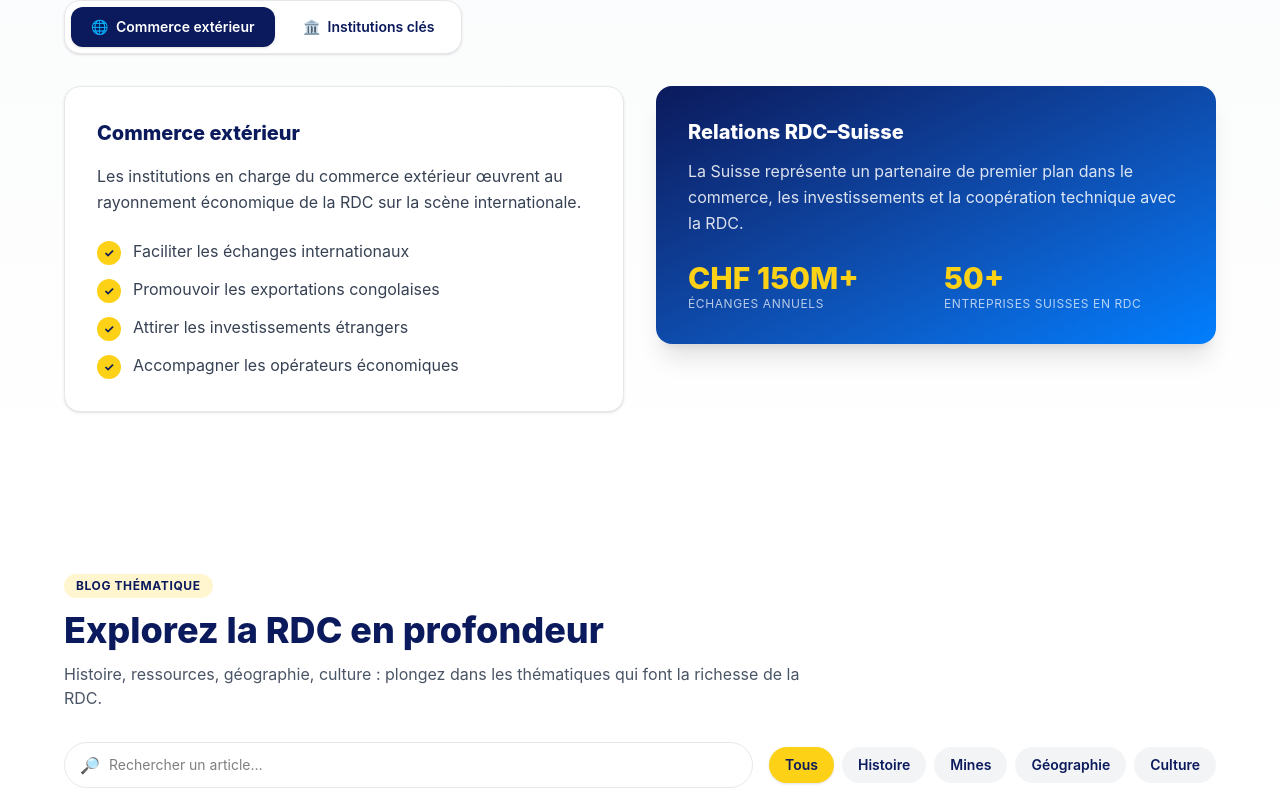
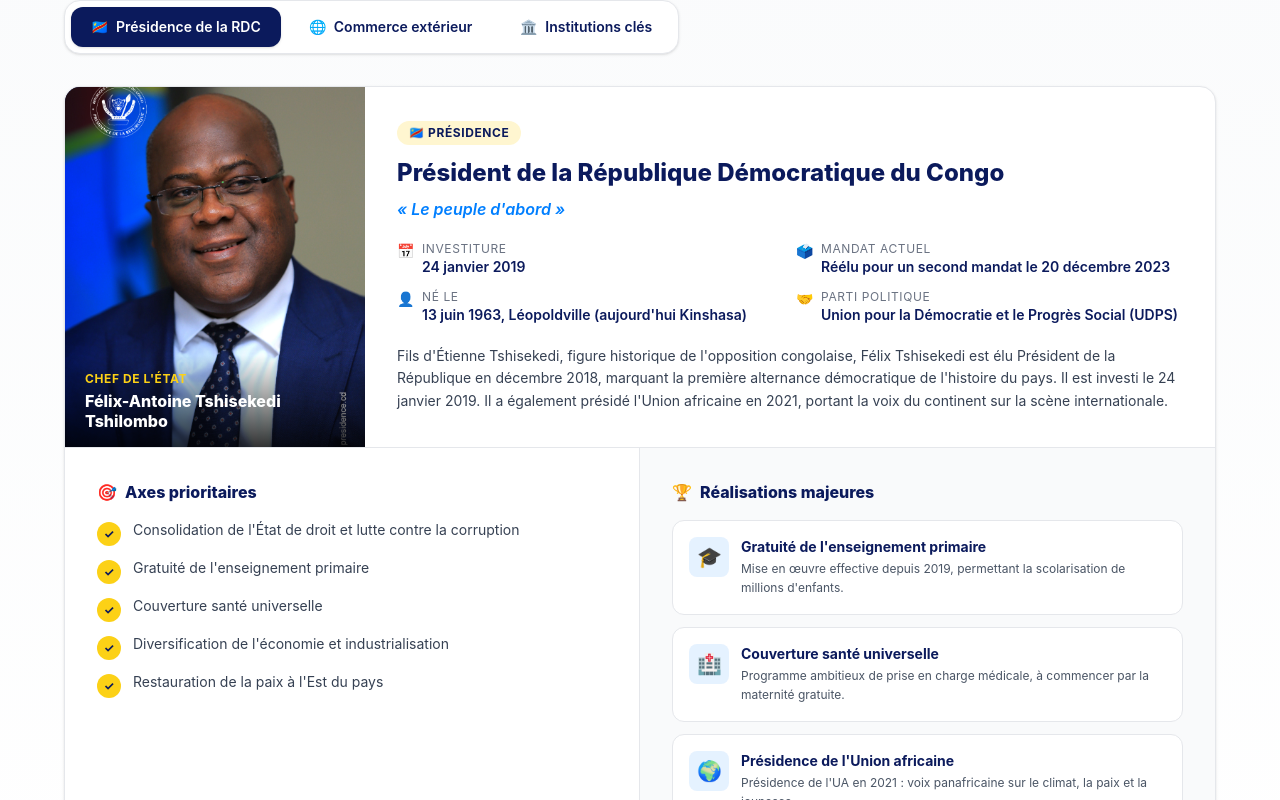
Before and after one commit to ibosgnv/amba_berne_front, an Angular app in the folder amba-front/: page /rdc in a window 1280 px wide. Shown: the part 1500-2300 px from the top of the page. Built offline with nearby package versions, Linux system fonts and the light colour scheme.

Commit message:
Changes in the RDC page

```diff
--- a/amba-front/src/components/rdc/blog/blog.component.html
+++ b/amba-front/src/components/rdc/blog/blog.component.html
@@ -17,14 +17,24 @@
     <div class="flex flex-col md:flex-row md:items-center gap-4 mb-8">
       <!-- Search -->
       <div class="relative flex-1">
-        <span class="absolute left-4 top-1/2 -translate-y-1/2 text-gray-400">🔎</span>
+        <span class="absolute left-4 top-1/2 -translate-y-1/2 text-gray-400 pointer-events-none">🔎</span>
         <input
           type="search"
           [value]="query()"
           (input)="updateQuery($any($event.target).value)"
-          placeholder="Rechercher un article…"
-          class="w-full pl-11 pr-4 py-3 rounded-full border border-gray-200 focus:border-[#007FFF] focus:outline-none focus:ring-4 focus:ring-[#007FFF]/10 text-sm"
+          placeholder="Rechercher un article (titre, thème, mot-clé)…"
+          class="w-full pl-11 pr-10 py-3 rounded-full border border-gray-200 focus:border-[#007FFF] focus:outline-none focus:ring-4 focus:ring-[#007FFF]/10 text-sm"
         />
+        @if (query()) {
+          <button
+            type="button"
+            (click)="clearQuery()"
+            aria-label="Effacer la recherche"
+            class="absolute right-3 top-1/2 -translate-y-1/2 w-7 h-7 rounded-full bg-gray-100 hover:bg-gray-200 text-gray-500 flex items-center justify-center text-sm cursor-pointer transition"
+          >
+            ✕
+          </button>
+        }
       </div>
       <!-- Filters -->
       <div class="flex flex-wrap gap-2">
@@ -41,6 +51,17 @@
         }
       </div>
     </div>
+
+    <!-- Résumé des résultats -->
+    @if (query() || activeCategory() !== 'all') {
+      <p class="text-sm text-gray-500 mb-4">
+        {{ visible().length }}
+        {{ visible().length > 1 ? 'articles trouvés' : 'article trouvé' }}
+        @if (query()) {
+          pour « <span class="font-semibold text-[#0b1a5c]">{{ query() }}</span> »
+        }
+      </p>
+    }
 
     <!-- Articles grid -->
     <div class="grid sm:grid-cols-2 lg:grid-cols-3 gap-6">
--- a/amba-front/src/components/rdc/blog/blog.component.ts
+++ b/amba-front/src/components/rdc/blog/blog.component.ts
@@ -94,8 +94,12 @@ export class RdcBlogComponent {
     const q = this.query().toLowerCase().trim();
     return this.articles.filter((a) => {
       const matchCat = cat === "all" || a.category === cat;
-      const matchQ = !q || a.title.toLowerCase().includes(q) || a.excerpt.toLowerCase().includes(q);
-      return matchCat && matchQ;
+      if (!matchCat) return false;
+      if (!q) return true;
+      const haystack = [a.title, a.excerpt, a.tag, a.category]
+        .join(" ")
+        .toLowerCase();
+      return haystack.includes(q);
     });
   });
 
@@ -106,4 +110,8 @@ export class RdcBlogComponent {
   updateQuery(value: string) {
     this.query.set(value);
   }
+
+  clearQuery() {
+    this.query.set("");
+  }
 }
--- a/amba-front/src/components/rdc/hero/hero.component.html
+++ b/amba-front/src/components/rdc/hero/hero.component.html
@@ -7,9 +7,9 @@
   <div class="absolute top-0 left-0 right-0 h-1.5 bg-gradient-to-r from-[#007FFF] via-[#FCD116] to-[#CE1126]"></div>
 
   <div class="relative max-w-6xl mx-auto px-6 py-16 lg:py-24 text-white w-full">
-    <span class="inline-block bg-[#FCD116] text-[#0b1a5c] px-4 py-1.5 rounded-full text-xs font-extrabold uppercase tracking-widest mb-5">
+    <!--<span class="inline-block bg-[#FCD116] text-[#0b1a5c] px-4 py-1.5 rounded-full text-xs font-extrabold uppercase tracking-widest mb-5">
       🇨🇩 République Démocratique du Congo
-    </span>
+    </span> -->
     <h1 class="text-4xl md:text-6xl lg:text-7xl font-extrabold mb-5 leading-[1.05] max-w-4xl">
       Au cœur de l'<span class="text-[#FCD116]">Afrique</span>
     </h1>
--- a/amba-front/src/components/rdc/institutions/institutions.component.html
+++ b/amba-front/src/components/rdc/institutions/institutions.component.html
@@ -31,6 +31,109 @@
     </div>
 
     <!-- Content -->
+    @if (activeTab() === 'presidence') {
+      <div class="bg-white rounded-2xl border border-gray-200 shadow-sm overflow-hidden">
+        <!-- En-tête avec photo + identité -->
+        <div class="grid md:grid-cols-[300px_1fr] gap-0">
+          <!-- Portrait -->
+          <div class="relative bg-gradient-to-br from-[#0b1a5c] via-[#11235e] to-[#007FFF] min-h-[360px] flex items-end justify-center overflow-hidden">
+            <img
+              [src]="president.photo"
+              [alt]="president.nom"
+              class="absolute inset-0 w-full h-full object-cover"
+              onerror="this.style.display='none'; this.nextElementSibling.style.display='flex';"
+            />
+            <div class="absolute inset-0 hidden flex-col items-center justify-center text-white">
+              <div class="text-7xl mb-3">🎖️</div>
+              <div class="text-sm text-white/70 italic">Portrait officiel</div>
+            </div>
+            <div class="relative z-10 bg-gradient-to-t from-black/80 via-black/40 to-transparent text-white px-5 py-4 w-full">
+              <div class="text-xs uppercase tracking-wider text-[#FCD116] font-bold mb-1">Chef de l'État</div>
+              <div class="font-extrabold leading-tight">{{ president.nom }}</div>
+            </div>
+          </div>
+
+          <!-- Infos -->
+          <div class="p-6 md:p-8">
+            <span class="inline-block bg-[#FCD116]/20 text-[#0b1a5c] px-3 py-1 rounded-full text-xs font-bold uppercase tracking-wider mb-3">
+              🇨🇩 Présidence
+            </span>
+            <h3 class="text-2xl font-extrabold text-[#0b1a5c] mb-2">{{ president.fonction }}</h3>
+            <p class="text-[#007FFF] italic font-semibold mb-5">{{ president.devise }}</p>
+
+            <div class="grid sm:grid-cols-2 gap-3 text-sm mb-5">
+              <div class="flex items-start gap-2">
+                <span class="text-[#007FFF] shrink-0">📅</span>
+                <div>
+                  <div class="text-xs uppercase tracking-wider text-gray-500">Investiture</div>
+                  <div class="font-semibold text-[#0b1a5c]">{{ president.investiture }}</div>
+                </div>
+              </div>
+              <div class="flex items-start gap-2">
+                <span class="text-[#007FFF] shrink-0">🗳️</span>
+                <div>
+                  <div class="text-xs uppercase tracking-wider text-gray-500">Mandat actuel</div>
+                  <div class="font-semibold text-[#0b1a5c]">{{ president.reelection }}</div>
+                </div>
+              </div>
+              <div class="flex items-start gap-2">
+                <span class="text-[#007FFF] shrink-0">👤</span>
+                <div>
+                  <div class="text-xs uppercase tracking-wider text-gray-500">Né le</div>
+                  <div class="font-semibold text-[#0b1a5c]">{{ president.naissance }}</div>
+                </div>
+              </div>
+              <div class="flex items-start gap-2">
+                <span class="text-[#007FFF] shrink-0">🤝</span>
+                <div>
+                  <div class="text-xs uppercase tracking-wider text-gray-500">Parti politique</div>
+                  <div class="font-semibold text-[#0b1a5c]">{{ president.parti }}</div>
+                </div>
+              </div>
+            </div>
+
+            <p class="text-gray-700 leading-relaxed text-sm">{{ president.bio }}</p>
+          </div>
+        </div>
+
+        <!-- Axes + Réalisations -->
+        <div class="grid lg:grid-cols-2 gap-0 border-t border-gray-200">
+          <!-- Axes prioritaires -->
+          <div class="p-6 md:p-8 border-b lg:border-b-0 lg:border-r border-gray-200">
+            <h4 class="font-extrabold text-[#0b1a5c] mb-4 flex items-center gap-2">
+              <span>🎯</span> Axes prioritaires
+            </h4>
+            <ul class="space-y-3">
+              @for (a of president.axes; track a) {
+                <li class="flex items-start gap-3">
+                  <span class="shrink-0 w-6 h-6 rounded-full bg-[#FCD116] text-[#0b1a5c] text-xs font-bold flex items-center justify-center mt-0.5">✓</span>
+                  <span class="text-gray-700 text-sm">{{ a }}</span>
+                </li>
+              }
+            </ul>
+          </div>
+
+          <!-- Réalisations majeures -->
+          <div class="p-6 md:p-8 bg-gray-50">
+            <h4 class="font-extrabold text-[#0b1a5c] mb-4 flex items-center gap-2">
+              <span>🏆</span> Réalisations majeures
+            </h4>
+            <div class="space-y-3">
+              @for (r of president.realisations; track r.title) {
+                <div class="bg-white rounded-xl p-4 border border-gray-200 flex items-start gap-3">
+                  <div class="w-10 h-10 rounded-lg bg-[#007FFF]/10 flex items-center justify-center text-xl shrink-0">{{ r.icon }}</div>
+                  <div>
+                    <div class="font-bold text-[#0b1a5c] text-sm mb-0.5">{{ r.title }}</div>
+                    <p class="text-xs text-gray-600 leading-relaxed">{{ r.desc }}</p>
+                  </div>
+                </div>
+              }
+            </div>
+          </div>
+        </div>
+      </div>
+    }
+
     @if (activeTab() === 'commerce') {
       <div class="grid lg:grid-cols-2 gap-8 items-start">
         <div class="bg-white rounded-2xl p-8 border border-gray-200 shadow-sm">
--- a/amba-front/src/components/rdc/institutions/institutions.component.ts
+++ b/amba-front/src/components/rdc/institutions/institutions.component.ts
@@ -9,11 +9,48 @@ import { Component, signal } from "@angular/core";
 })
 export class RdcInstitutionsComponent {
   protected readonly tabs = [
+    { id: "presidence", label: "Présidence de la RDC", icon: "🇨🇩" },
     { id: "commerce", label: "Commerce extérieur", icon: "🌐" },
     { id: "institutions", label: "Institutions clés", icon: "🏛️" },
   ] as const;
 
-  protected readonly activeTab = signal<string>("commerce");
+  protected readonly activeTab = signal<string>("presidence");
+
+  protected readonly president = {
+    nom: "Félix-Antoine Tshisekedi Tshilombo",
+    fonction: "Président de la République Démocratique du Congo",
+    photo: "/assets/president_rdc.jpg",
+    investiture: "24 janvier 2019",
+    reelection: "Réélu pour un second mandat le 20 décembre 2023",
+    naissance: "13 juin 1963, Léopoldville (aujourd'hui Kinshasa)",
+    parti: "Union pour la Démocratie et le Progrès Social (UDPS)",
+    devise: "« Le peuple d'abord »",
+    bio: "Fils d'Étienne Tshisekedi, figure historique de l'opposition congolaise, Félix Tshisekedi est élu Président de la République en décembre 2018, marquant la première alternance démocratique de l'histoire du pays. Il est investi le 24 janvier 2019. Il a également présidé l'Union africaine en 2021, portant la voix du continent sur la scène internationale.",
+    axes: [
+      "Consolidation de l'État de droit et lutte contre la corruption",
+      "Gratuité de l'enseignement primaire",
+      "Couverture santé universelle",
+      "Diversification de l'économie et industrialisation",
+      "Restauration de la paix à l'Est du pays",
+    ],
+    realisations: [
+      {
+        icon: "🎓",
+        title: "Gratuité de l'enseignement primaire",
+        desc: "Mise en œuvre effective depuis 2019, permettant la scolarisation de millions d'enfants.",
+      },
+      {
+        icon: "🏥",
+        title: "Couverture santé universelle",
+        desc: "Programme ambitieux de prise en charge médicale, à commencer par la maternité gratuite.",
+      },
+      {
+        icon: "🌍",
+        title: "Présidence de l'Union africaine",
+        desc: "Présidence de l'UA en 2021 : voix panafricaine sur le climat, la paix et la jeunesse.",
+      },
+    ],
+  };
 
   protected readonly missions = [
     "Faciliter les échanges internationaux",
@@ -23,10 +60,26 @@ export class RdcInstitutionsComponent {
   ];
 
   protected readonly institutions = [
-    { short: "MCE", name: "Ministère du Commerce Extérieur", desc: "Politique commerciale et stratégie d'internationalisation." },
-    { short: "ANAPI", name: "Agence Nationale pour la Promotion des Investissements", desc: "Guichet unique des investisseurs étrangers." },
-    { short: "BCC", name: "Banque Centrale du Congo", desc: "Politique monétaire et stabilité financière." },
-    { short: "FEC", name: "Fédération des Entreprises du Congo", desc: "Principale chambre de commerce du pays." },
+    {
+      short: "MCE",
+      name: "Ministère du Commerce Extérieur",
+      desc: "Politique commerciale et stratégie d'internationalisation.",
+    },
+    {
+      short: "ANAPI",
+      name: "Agence Nationale pour la Promotion des Investissements",
+      desc: "Guichet unique des investisseurs étrangers.",
+    },
+    {
+      short: "BCC",
+      name: "Banque Centrale du Congo",
+      desc: "Politique monétaire et stabilité financière.",
+    },
+    {
+      short: "FEC",
+      name: "Fédération des Entreprises du Congo",
+      desc: "Principale chambre de commerce du pays.",
+    },
   ];
 
   setTab(id: string) {
```
Also changed, not shown: amba-front/public/assets/president_rdc.jpg (added).
